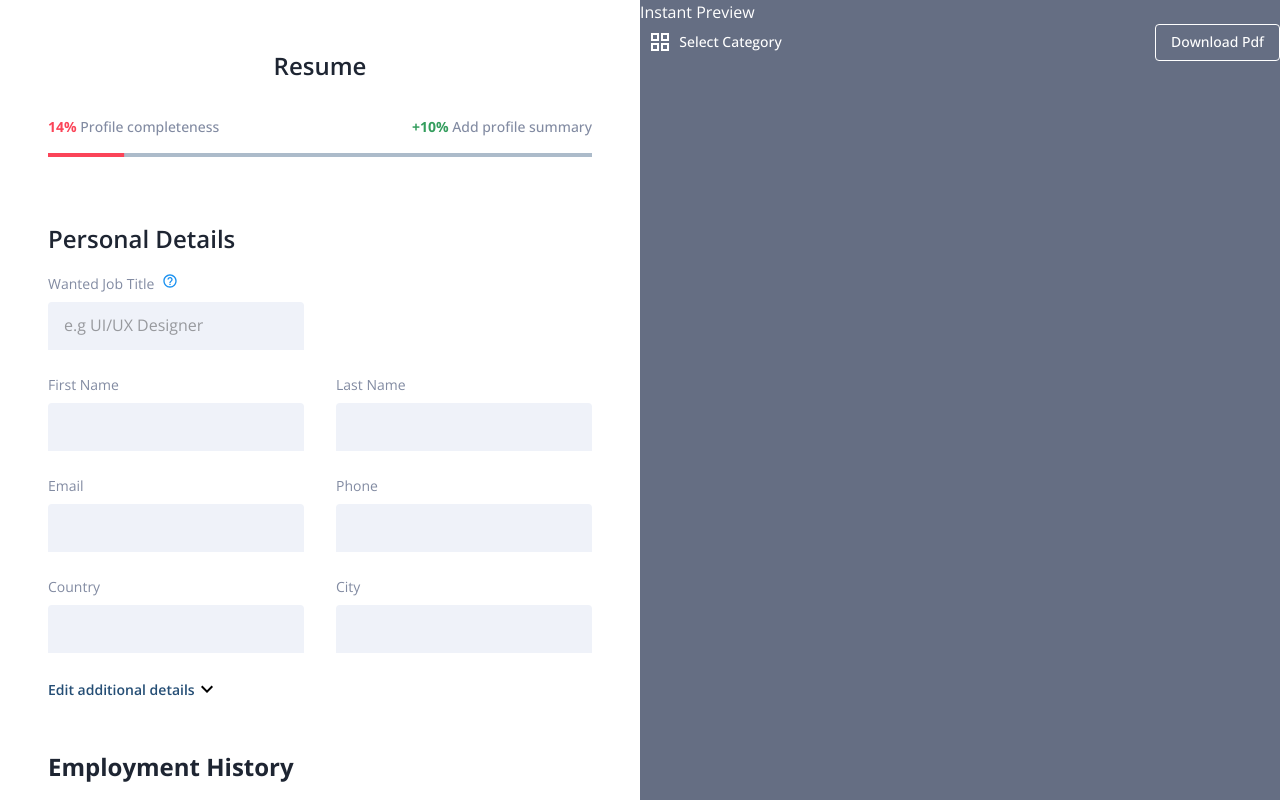
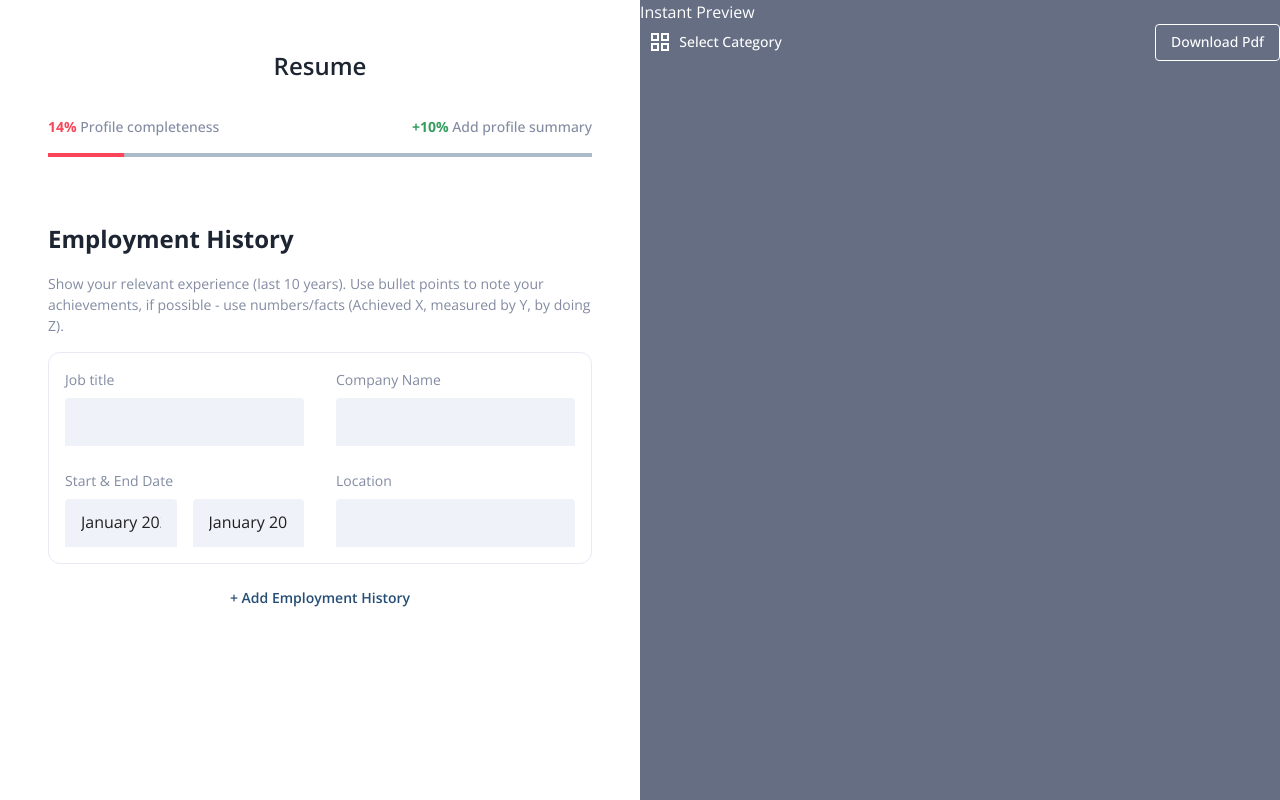
Before and after one commit to ssjisan/resume-builder, a React (Create React App) app: page / in a window 1280 px wide. Shown: the top 800 px of the page. Built offline with nearby package versions, Linux system fonts and the light colour scheme.

Commit message:
date picker problem solved

```diff
--- a/package.json
+++ b/package.json
@@ -3,6 +3,8 @@
   "version": "0.1.0",
   "private": true,
   "dependencies": {
+    "@ckeditor/ckeditor5-build-classic": "^35.4.0",
+    "@ckeditor/ckeditor5-react": "^5.0.6",
     "@emotion/react": "^11.10.5",
     "@emotion/styled": "^11.10.5",
     "@mui/icons-material": "^5.11.0",
--- a/src/Component/Builder/Builder.js
+++ b/src/Component/Builder/Builder.js
@@ -1,9 +1,12 @@
 import { Box, Typography } from "@mui/material";
 import React from "react";
+// eslint-disable-next-line
 import Education from "./Component/Education";
 import EmploymentHistory from "./Component/EmploymentHistory";
+// eslint-disable-next-line
 import PersonalDetails from "./Component/PersonalDetails";
 import Progressbar from "./Component/Progressbar";
+// eslint-disable-next-line
 import WebsiteSocialLinks from "./Component/WebsiteSocialLinks";
 
 export default function Builder() {
@@ -21,10 +24,10 @@ export default function Builder() {
         Resume
       </Typography>
       <Progressbar />
-      <PersonalDetails />
+      {/* <PersonalDetails /> */}
       <EmploymentHistory />
-      <Education />
-      <WebsiteSocialLinks />
+      {/* <Education /> */}
+      {/* <WebsiteSocialLinks /> */}
     </Box>
   );
 }
--- a/src/Component/Builder/Component/EmploymentHistory.js
+++ b/src/Component/Builder/Component/EmploymentHistory.js
@@ -1,15 +1,9 @@
-import {
-  Box,
-  Button,
-  Grid,
-  TextField,
-  Typography,
-} from "@mui/material";
+import { Box, Button, Grid, TextField, Typography } from "@mui/material";
 import React, { useState } from "react";
 import dayjs from "dayjs";
-import { DatePicker } from "@mui/x-date-pickers/DatePicker";
 import { LocalizationProvider } from "@mui/x-date-pickers/LocalizationProvider";
 import { AdapterDayjs } from "@mui/x-date-pickers/AdapterDayjs";
+import { MobileDatePicker } from "@mui/x-date-pickers";
 export default function EmploymentHistory() {
   const [value, setValue] = useState();
   return (
@@ -34,7 +28,7 @@ export default function EmploymentHistory() {
         your achievements, if possible - use numbers/facts (Achieved X, measured
         by Y, by doing Z).
       </Typography>
-      <Box sx={{ p: 2, border: "1px solid #e7eaf4", borderRadius:"12px" }}>
+      <Box sx={{ p: 2, border: "1px solid #e7eaf4", borderRadius: "12px" }}>
         <Grid container rowSpacing={3} columnSpacing={{ xs: 2, md: 4 }}>
           <Grid item xs={12} md={6}>
             <Typography
@@ -61,13 +55,14 @@ export default function EmploymentHistory() {
             >
               Start & End Date
             </Typography>
-            <Grid container spcaing={10}>
-              <Grid item xs={6} md={6}>
+            <Grid container spacing={2}>
+              <Grid item xs={12} lg={6}>
+                {" "}
                 <LocalizationProvider dateAdapter={AdapterDayjs}>
-                  <DatePicker
+                  <MobileDatePicker
                     views={["year", "month"]}
                     value={value}
-                    minDate={dayjs("2012-03-01")}
+                    minDate={dayjs("2012-01-01")}
                     maxDate={dayjs("2023-06-01")}
                     onChange={(newValue) => {
                       setValue(newValue);
@@ -75,21 +70,22 @@ export default function EmploymentHistory() {
                     renderInput={(params) => (
                       <TextField
                         {...params}
-                        helperText={null}
                         variant="filled"
                         size="small"
                         hiddenLabel
+                        fullWidth
                       />
                     )}
                   />
                 </LocalizationProvider>
               </Grid>
-              <Grid item xs={6} md={6}>
+              <Grid item xs={12} lg={6}>
+                {" "}
                 <LocalizationProvider dateAdapter={AdapterDayjs}>
-                  <DatePicker
+                  <MobileDatePicker
                     views={["year", "month"]}
                     value={value}
-                    minDate={dayjs("2012-03-01")}
+                    minDate={dayjs("2012-01-01")}
                     maxDate={dayjs("2023-06-01")}
                     onChange={(newValue) => {
                       setValue(newValue);
@@ -97,10 +93,10 @@ export default function EmploymentHistory() {
                     renderInput={(params) => (
                       <TextField
                         {...params}
-                        helperText={null}
                         variant="filled"
                         size="small"
                         hiddenLabel
+                        fullWidth
                       />
                     )}
                   />
--- /dev/null
+++ b/src/Component/Builder/Component/Skills.js
@@ -0,0 +1,5 @@
+import React from "react";
+
+export default function Skills() {
+  return <div>Skills</div>;
+}
--- a/src/Component/Builder/Component/WebsiteSocialLinks.js
+++ b/src/Component/Builder/Component/WebsiteSocialLinks.js
@@ -15,15 +15,7 @@ export default function WebsiteSocialLinks() {
   useEffect(() => {
     setWidth(ref.current ? ref.current.offsetWidth : 0);
   }, []);
-  const [isHovering, setIsHovering] = useState(false);
 
-  const handleMouseOver = () => {
-    setIsHovering(true);
-  };
-
-  const handleMouseOut = () => {
-    setIsHovering(false);
-  };
   const [inputList, setInputList] = useState([{ Name: "", Link: "" }]);
   const handleRemove = (index) => {
     const list = [...inputList];
@@ -39,7 +31,6 @@ export default function WebsiteSocialLinks() {
     list[index][name] = value;
     setInputList(list);
   };
-  console.log(inputList);
   return (
     <Box
       sx={{
@@ -73,9 +64,8 @@ export default function WebsiteSocialLinks() {
               mb: 2,
             }}
             ref={ref}
-            onMouseOver={handleMouseOver} onMouseOut={handleMouseOut}
           >
-            {isHovering && <Box
+            <Box
               sx={{
                 position: "absolute",
                 left: `calc(45px + ${width}px)`,
@@ -84,7 +74,7 @@ export default function WebsiteSocialLinks() {
               <IconButton size="large" onClick={() => handleRemove(i)}>
                 <DeleteOutlineRoundedIcon color="text.100" />
               </IconButton>
-            </Box>}
+            </Box>
             <Grid container rowSpacing={3} columnSpacing={{ xs: 2, md: 4 }}>
               <Grid item xs={12} md={6}>
                 <Typography
--- a/src/Pages/Cooker.js
+++ b/src/Pages/Cooker.js
@@ -1,21 +1,23 @@
-import { Box, Grid, useMediaQuery } from '@mui/material'
-import React from 'react'
-import Builder from '../Component/Builder/Builder'
-import InstantPreview from '../Component/Preview/InstantPreview'
+import { Box, Grid, useMediaQuery } from "@mui/material";
+import React from "react";
+import Builder from "../Component/Builder/Builder";
+import InstantPreview from "../Component/Preview/InstantPreview";
 
 export default function Cooker() {
-  const forBelow900 = useMediaQuery("(max-width:900px)");
+  const forBelow1200 = useMediaQuery("(max-width:1200px)");
 
   return (
     <Box>
-        <Grid container>
-            <Grid item xs={12} md={12} lg={6}>
-                <Builder/>
-            </Grid>
-            {!forBelow900 && <Grid item xs={12} md={12} lg={6}>
-                <InstantPreview/>
-            </Grid>}
+      <Grid container>
+        <Grid item xs={12} md={12} lg={6}>
+          <Builder />
         </Grid>
+        {!forBelow1200 && (
+          <Grid item xs={12} md={12} lg={6}>
+            <InstantPreview />
+          </Grid>
+        )}
+      </Grid>
     </Box>
-  )
+  );
 }
```
Also changed, not shown: 1 other file (tests, documents, lock files or other folders).
